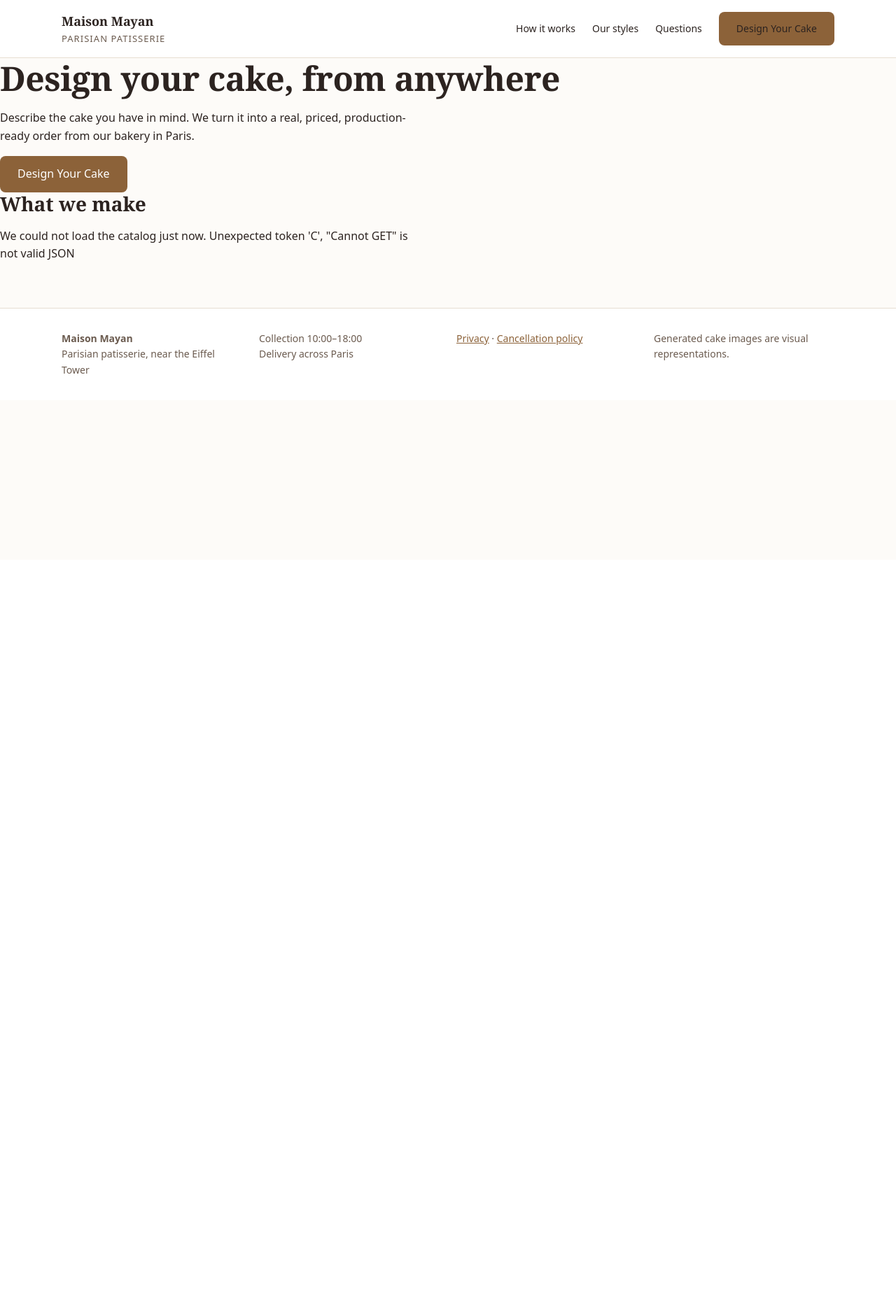
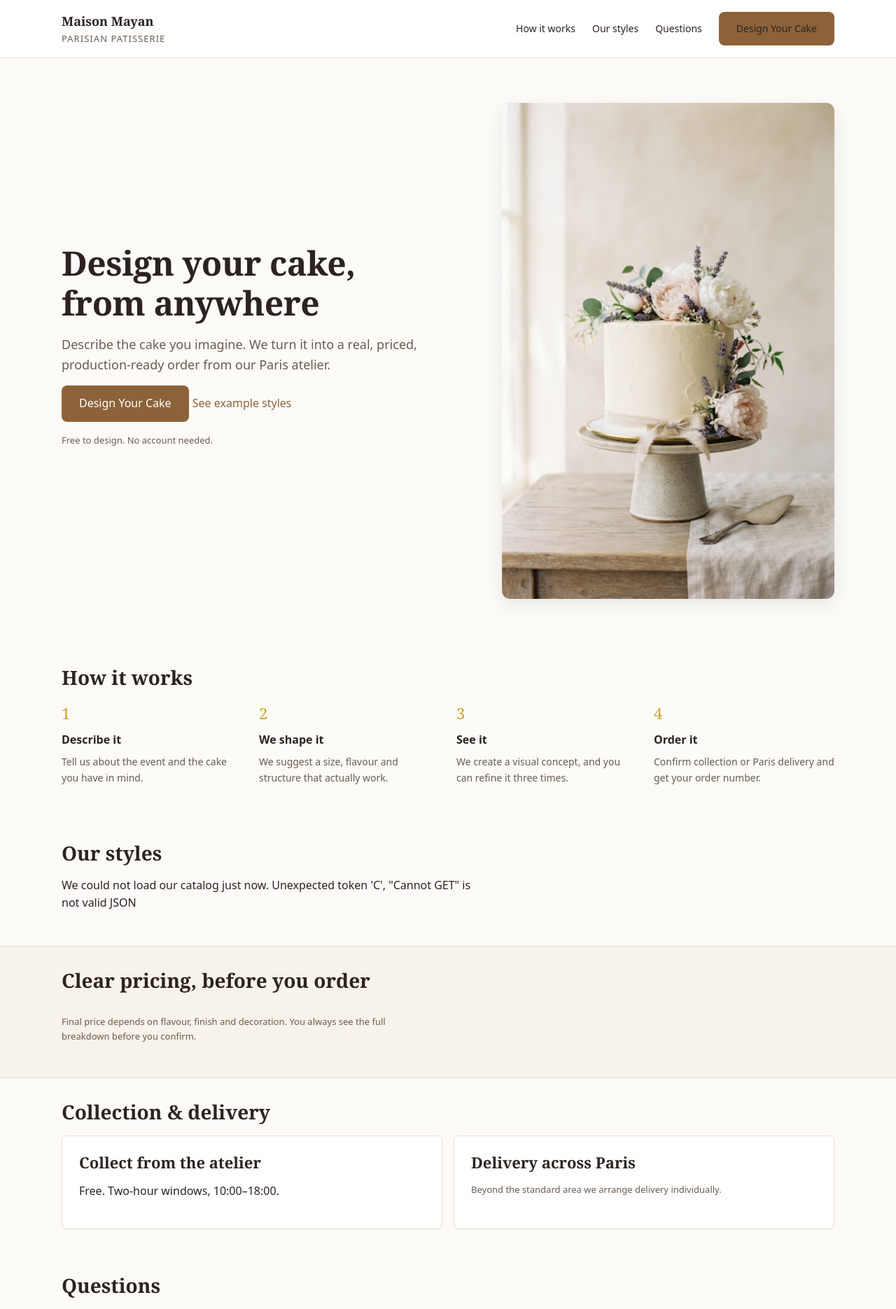
Before and after one commit to motyeli/mayan-cake-factory, a Flask app: page / in a window 1280 px wide. Shown: the top 1871 px of the page at 70% size. Before the commit the page ends 534 px from the top, so only its background shows below. Run offline with Flask 3, Linux system fonts and the light colour scheme.

Commit message:
feat: implement the home page, with business facts loaded from the database
The generated design carried invented copy that contradicts this product. It
promised a two-week lead time where the system enforces 48 hours, a 50
percent deposit and credit card payment where there is no payment integration
at all, a fourteen day refund window against a 48 hour cancellation policy, a
hard-coded street address the specification says must come from settings, and
tasting boxes and consultation appointments that do not exist.

Shipping that verbatim would have made the marketing page contradict the rule
engine on every material fact, and promised customers a payment method the
product cannot take.

So the layout follows the generated design and none of the copy does. Prices,
serving ranges, styles, delivery zones, collection windows, lead time,
allergen wording, payment arrangement and cancellation policy are all read
from the catalog endpoint at runtime. Editing a seed value now changes the
home page, and the page cannot promise something the backend will refuse.

The catalog endpoint gains delivery zones, time slots and an allow-listed set
of public settings. It is an allow-list rather than a filter so that capacity
numbers, approval thresholds and internal policy cannot leak simply because
someone adds a settings row later.

A test asserts the template contains none of the invented facts, so the copy
cannot drift back in.

Verified in Chrome: styles, prices of 100, 420 and 950 dollars, zone fees of
25, 45 and 75, and collection windows all render from seeded data, and the
questions section answers "at least 48 hours' notice" with the exact allergen
disclaimer.

Co-Authored-By: Claude Opus 5 <noreply@anthropic.com>

```diff
--- a/frontend/static/css/app.css
+++ b/frontend/static/css/app.css
@@ -458,3 +458,86 @@ main { display: block; }
   .summary-layout { grid-template-columns: 1fr; }
   .summary-side { position: static; }
 }
+
+/* ------------------------------------------------------------------- home */
+
+.hero {
+  display: grid;
+  grid-template-columns: minmax(0, 1.1fr) minmax(0, 0.9fr);
+  gap: var(--space-7);
+  align-items: center;
+  max-width: var(--page-max);
+  margin: 0 auto;
+  padding: var(--space-8) var(--space-5);
+}
+.hero__lead { font-size: var(--text-lg); color: var(--color-ink-muted); }
+.hero__image {
+  width: 100%;
+  height: auto;
+  border-radius: var(--radius-lg);
+  box-shadow: var(--shadow-lg);
+}
+
+.band { background: var(--color-surface-sunken); border-block: 1px solid var(--color-border); }
+
+.steps {
+  display: grid;
+  grid-template-columns: repeat(auto-fit, minmax(13rem, 1fr));
+  gap: var(--space-5);
+  list-style: none;
+  padding: 0;
+  counter-reset: step;
+}
+.steps li { counter-increment: step; display: grid; gap: var(--space-2); }
+.steps li::before {
+  content: counter(step);
+  font-family: var(--font-headline);
+  font-size: var(--text-xl);
+  color: var(--color-secondary);
+}
+.steps span { color: var(--color-ink-muted); font-size: var(--text-sm); }
+
+.style-grid, .price-grid {
+  display: grid;
+  grid-template-columns: repeat(auto-fit, minmax(14rem, 1fr));
+  gap: var(--space-4);
+  list-style: none;
+  padding: 0;
+}
+.style-card, .price-card {
+  background: var(--color-surface);
+  border: 1px solid var(--color-border);
+  border-radius: var(--radius);
+  padding: var(--space-5);
+}
+.style-card h3, .price-card h3 { font-size: var(--text-lg); margin-bottom: var(--space-2); }
+.style-card p { font-size: var(--text-sm); color: var(--color-ink-muted); margin: 0; }
+.price-card__amount {
+  font-family: var(--font-headline);
+  font-size: var(--text-2xl);
+  color: var(--color-primary);
+  margin: 0 0 var(--space-1);
+}
+
+.two-up { display: grid; grid-template-columns: repeat(auto-fit, minmax(18rem, 1fr)); gap: var(--space-4); }
+.plain-list { list-style: none; padding: 0; margin: 0 0 var(--space-3); }
+.plain-list li { padding: var(--space-2) 0; border-bottom: 1px solid var(--color-border); }
+.plain-list li:last-child { border-bottom: 0; }
+
+.faq details {
+  border-bottom: 1px solid var(--color-border);
+  padding: var(--space-4) 0;
+}
+.faq summary {
+  cursor: pointer;
+  font-weight: var(--weight-medium);
+  min-height: var(--touch-min);
+  display: flex;
+  align-items: center;
+}
+.faq p { margin: var(--space-3) 0 0; color: var(--color-ink-muted); }
+
+@media (max-width: 60rem) {
+  .hero { grid-template-columns: 1fr; padding-top: var(--space-6); }
+  .hero__image { order: -1; max-height: 24rem; object-fit: cover; }
+}
--- /dev/null
+++ b/frontend/static/js/home.js
@@ -0,0 +1,128 @@
+/**
+ * Home page content.
+ *
+ * Prices, delivery fees, lead time, allergen wording, payment arrangement and
+ * the cancellation policy all come from the catalog endpoint. Nothing about
+ * the business is written into the template, so the marketing page and the
+ * rule engine cannot disagree — which is exactly what the generated design
+ * copy did, promising a two-week lead time and a credit-card deposit.
+ */
+(function () {
+  'use strict';
+
+  function money(cents, currency) {
+    return new Intl.NumberFormat('en-US', {
+      style: 'currency', currency: currency || 'USD', maximumFractionDigits: 0
+    }).format((cents || 0) / 100);
+  }
+
+  function setText(selector, value) {
+    var el = document.querySelector(selector);
+    if (el && value) el.textContent = value;
+  }
+
+  function renderStyles(styles) {
+    var list = document.querySelector('[data-styles]');
+    var status = document.querySelector('[data-styles-status]');
+    styles.forEach(function (style) {
+      var item = document.createElement('li');
+      item.className = 'style-card';
+
+      var name = document.createElement('h3');
+      name.textContent = style.name;
+
+      var about = document.createElement('p');
+      about.textContent = style.description || '';
+
+      item.appendChild(name);
+      item.appendChild(about);
+      list.appendChild(item);
+    });
+    status.hidden = true;
+    list.hidden = false;
+  }
+
+  function renderSizes(sizes, currency) {
+    var list = document.querySelector('[data-sizes]');
+    // Three representative sizes across the range, chosen from real rows
+    // rather than hard-coded, so editing the catalog updates the page.
+    var picks = [sizes[0], sizes[Math.floor(sizes.length / 2)], sizes[sizes.length - 2]]
+      .filter(Boolean);
+
+    picks.forEach(function (size) {
+      var item = document.createElement('li');
+      item.className = 'price-card';
+
+      var name = document.createElement('h3');
+      name.textContent = size.name;
+
+      var amount = document.createElement('p');
+      amount.className = 'price-card__amount';
+      amount.textContent = 'from ' + money(size.base_price_cents, currency);
+
+      var serves = document.createElement('p');
+      serves.className = 'helper-text';
+      serves.textContent = size.min_servings + '–' + size.max_servings + ' servings';
+
+      item.appendChild(name);
+      item.appendChild(amount);
+      item.appendChild(serves);
+      list.appendChild(item);
+    });
+  }
+
+  function renderZones(zones, currency) {
+    var list = document.querySelector('[data-zones]');
+    zones.forEach(function (zone) {
+      // Zones needing approval have no published fee — showing "$0" would
+      // read as free delivery.
+      if (zone.requires_manual_approval) return;
+      var item = document.createElement('li');
+      item.textContent = zone.name + ' — ' + money(zone.delivery_fee_cents, currency);
+      list.appendChild(item);
+    });
+  }
+
+  function renderSlots(slots) {
+    if (!slots.length) return;
+    var first = slots[0].start_time.slice(0, 5);
+    var last = slots[slots.length - 1].end_time.slice(0, 5);
+    setText('[data-slot-range]', first + '–' + last);
+  }
+
+  api.get('/api/v1/catalog')
+    .then(function (catalog) {
+      var settings = catalog.settings || {};
+      var currency = settings.currency || 'USD';
+
+      renderStyles(catalog.styles || []);
+      renderSizes(catalog.sizes || [], currency);
+      renderZones(catalog.delivery_zones || [], currency);
+      renderSlots(catalog.time_slots || []);
+
+      var lead = settings.default_lead_time_hours;
+      if (lead) {
+        setText('[data-lead-time]',
+          'We ask for at least ' + lead + ' hours’ notice. Shorter notice is a rush ' +
+          'order, which the bakery reviews before confirming.');
+      }
+
+      var revisions = settings.max_revisions;
+      if (revisions) setText('[data-max-revisions]', revisions);
+
+      setText('[data-allergen]', settings.allergen_disclaimer);
+      setText('[data-payment]', settings.payment_instructions);
+      setText('[data-cancellation]', settings.cancellation_policy);
+      setText('[data-inspiration]', settings.inspiration_disclaimer);
+      setText('[data-visual-disclaimer]', settings.visual_disclaimer);
+      if (settings.bakery_address) {
+        setText('[data-address]', settings.bakery_address);
+      }
+    })
+    .catch(function (error) {
+      var status = document.querySelector('[data-styles-status]');
+      if (status) {
+        status.textContent = 'We could not load our catalog just now. ' + error.message;
+      }
+    });
+})();
--- a/frontend/templates/home.html
+++ b/frontend/templates/home.html
@@ -1,40 +1,107 @@
 {% extends "base.html" %}
 {% block title %}{{ app_name }} — Custom cakes in Paris{% endblock %}
 
+{# Layout follows the Stitch home page (docs/design/screenshots/home.jpg).
+   The COPY does not: Stitch invented a two-week lead time, a 50% credit-card
+   deposit and a 14-day refund policy, none of which this product has. Every
+   business fact below is loaded from the catalog endpoint, so the page cannot
+   promise something the rule engine will refuse. #}
+
 {% block content %}
+
 <section class="hero">
-  <h1>Design your cake, from anywhere</h1>
-  <p>Describe the cake you have in mind. We turn it into a real, priced,
-     production-ready order from our bakery in Paris.</p>
-  <a class="button button--primary" href="/design">Design Your Cake</a>
+  <div class="hero__text">
+    <h1>Design your cake,<br>from anywhere</h1>
+    <p class="hero__lead">
+      Describe the cake you imagine. We turn it into a real, priced,
+      production-ready order from our Paris atelier.
+    </p>
+    <p>
+      <a class="button button--primary" href="/design">Design Your Cake</a>
+      <a class="button button--quiet" href="#styles">See example styles</a>
+    </p>
+    <p class="helper-text">Free to design. No account needed.</p>
+  </div>
+  <img class="hero__image"
+       src="{{ url_for('static', filename='images/hero-cake.jpg') }}"
+       alt="A single-tier cake finished in ivory buttercream, topped with fresh peonies and lavender, on a pale cake stand."
+       width="848" height="1264" loading="eager">
 </section>
 
-<section aria-labelledby="catalog-heading">
-  <h2 id="catalog-heading">What we make</h2>
-  <p class="status" role="status" data-catalog-status>Loading our catalog…</p>
-  <ul class="catalog-list" data-catalog-list hidden></ul>
+<section class="page" id="how-it-works" aria-labelledby="how-heading">
+  <h2 id="how-heading">How it works</h2>
+  <ol class="steps">
+    <li><strong>Describe it</strong><span>Tell us about the event and the cake you have in mind.</span></li>
+    <li><strong>We shape it</strong><span>We suggest a size, flavour and structure that actually work.</span></li>
+    <li><strong>See it</strong><span>We create a visual concept, and you can refine it <span data-max-revisions>three</span> times.</span></li>
+    <li><strong>Order it</strong><span>Confirm collection or Paris delivery and get your order number.</span></li>
+  </ol>
+</section>
+
+<section class="page" id="styles" aria-labelledby="styles-heading">
+  <h2 id="styles-heading">Our styles</h2>
+  <p class="status" role="status" data-styles-status>Loading our styles…</p>
+  <ul class="style-grid" data-styles hidden></ul>
+</section>
+
+<section class="band" aria-labelledby="pricing-heading">
+  <div class="page">
+    <h2 id="pricing-heading">Clear pricing, before you order</h2>
+    <ul class="price-grid" data-sizes></ul>
+    <p class="helper-text" data-price-note>
+      Final price depends on flavour, finish and decoration. You always see the
+      full breakdown before you confirm.
+    </p>
+  </div>
+</section>
+
+<section class="page" aria-labelledby="fulfilment-heading">
+  <h2 id="fulfilment-heading">Collection &amp; delivery</h2>
+  <div class="two-up">
+    <div class="card">
+      <h3>Collect from the atelier</h3>
+      <p>Free. Two-hour windows, <span data-slot-range>10:00–18:00</span>.</p>
+      <p class="helper-text" data-address></p>
+    </div>
+    <div class="card">
+      <h3>Delivery across Paris</h3>
+      <ul class="plain-list" data-zones></ul>
+      <p class="helper-text">Beyond the standard area we arrange delivery individually.</p>
+    </div>
+  </div>
+</section>
+
+<section class="page" id="questions" aria-labelledby="faq-heading">
+  <h2 id="faq-heading">Questions</h2>
+  <div class="faq">
+    <details>
+      <summary>How far ahead should I order?</summary>
+      <p data-lead-time>We ask for at least 48 hours' notice.</p>
+    </details>
+    <details>
+      <summary>Can you match a photo I send?</summary>
+      <p data-inspiration>An inspiration image is a design direction, not a guarantee of an exact copy.</p>
+    </details>
+    <details>
+      <summary>Do you handle allergies?</summary>
+      <p data-allergen></p>
+    </details>
+    <details>
+      <summary>How do I pay?</summary>
+      <p data-payment></p>
+    </details>
+    <details>
+      <summary>Can I change or cancel my order?</summary>
+      <p data-cancellation></p>
+    </details>
+  </div>
+</section>
+
+<section class="page">
+  <p class="notice" data-visual-disclaimer></p>
 </section>
 {% endblock %}
 
 {% block scripts %}
-<script>
-  // Proves the frontend reaches the backend. Replaced by the designed
-  // home page in Phase 3.
-  api.get('/api/v1/catalog')
-    .then(function (catalog) {
-      var list = document.querySelector('[data-catalog-list]');
-      var status = document.querySelector('[data-catalog-status]');
-      catalog.styles.forEach(function (style) {
-        var item = document.createElement('li');
-        item.textContent = style.name;
-        list.appendChild(item);
-      });
-      status.textContent = catalog.sizes.length + ' sizes available.';
-      list.hidden = false;
-    })
-    .catch(function (error) {
-      document.querySelector('[data-catalog-status]').textContent =
-        'We could not load the catalog just now. ' + error.message;
-    });
-</script>
+<script src="{{ url_for('static', filename='js/home.js') }}"></script>
 {% endblock %}
```
Also changed, not shown: backend/app/api/v1/catalog.py (+48 -2 lines), frontend/tests/test_frontend.py (+29 -0 lines).
